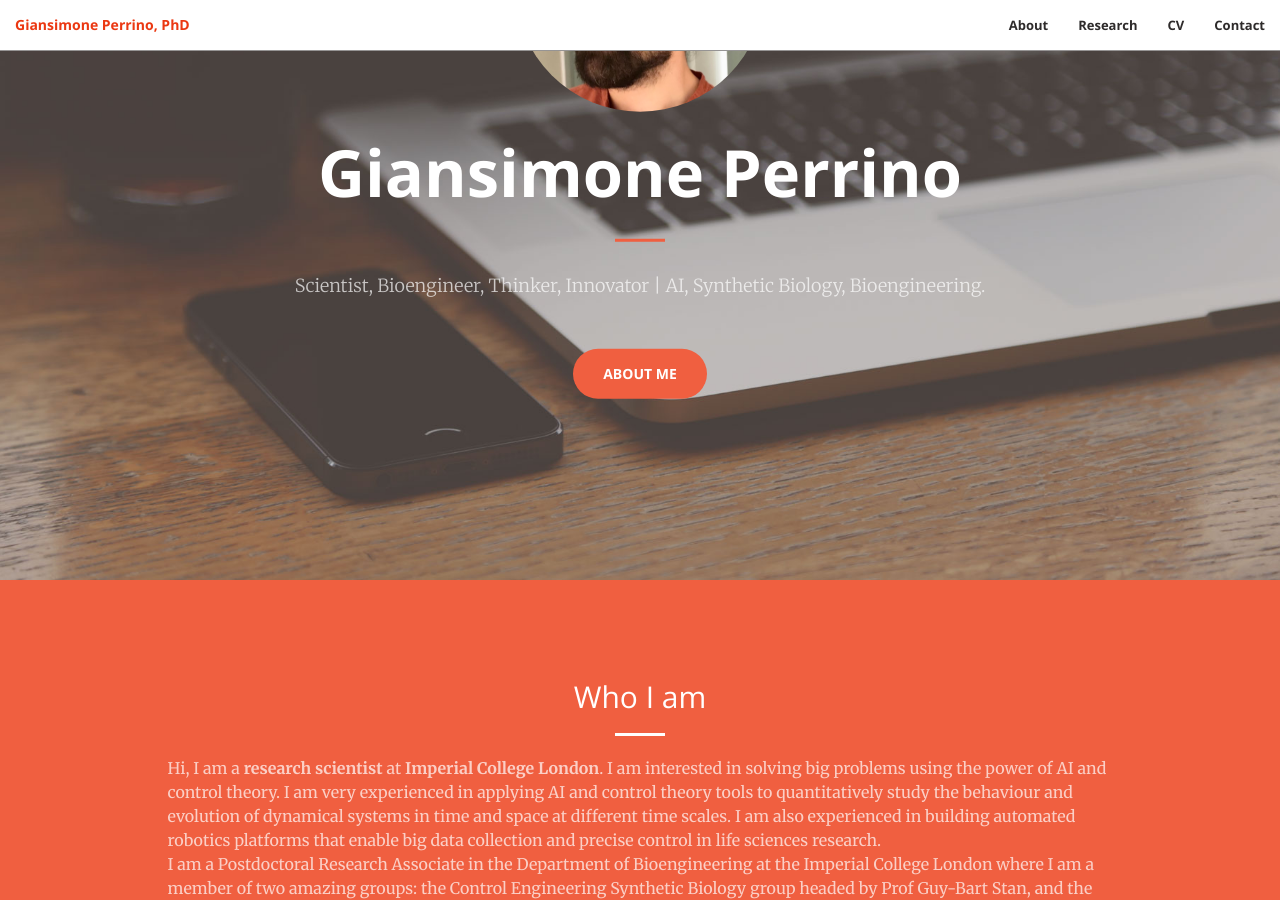
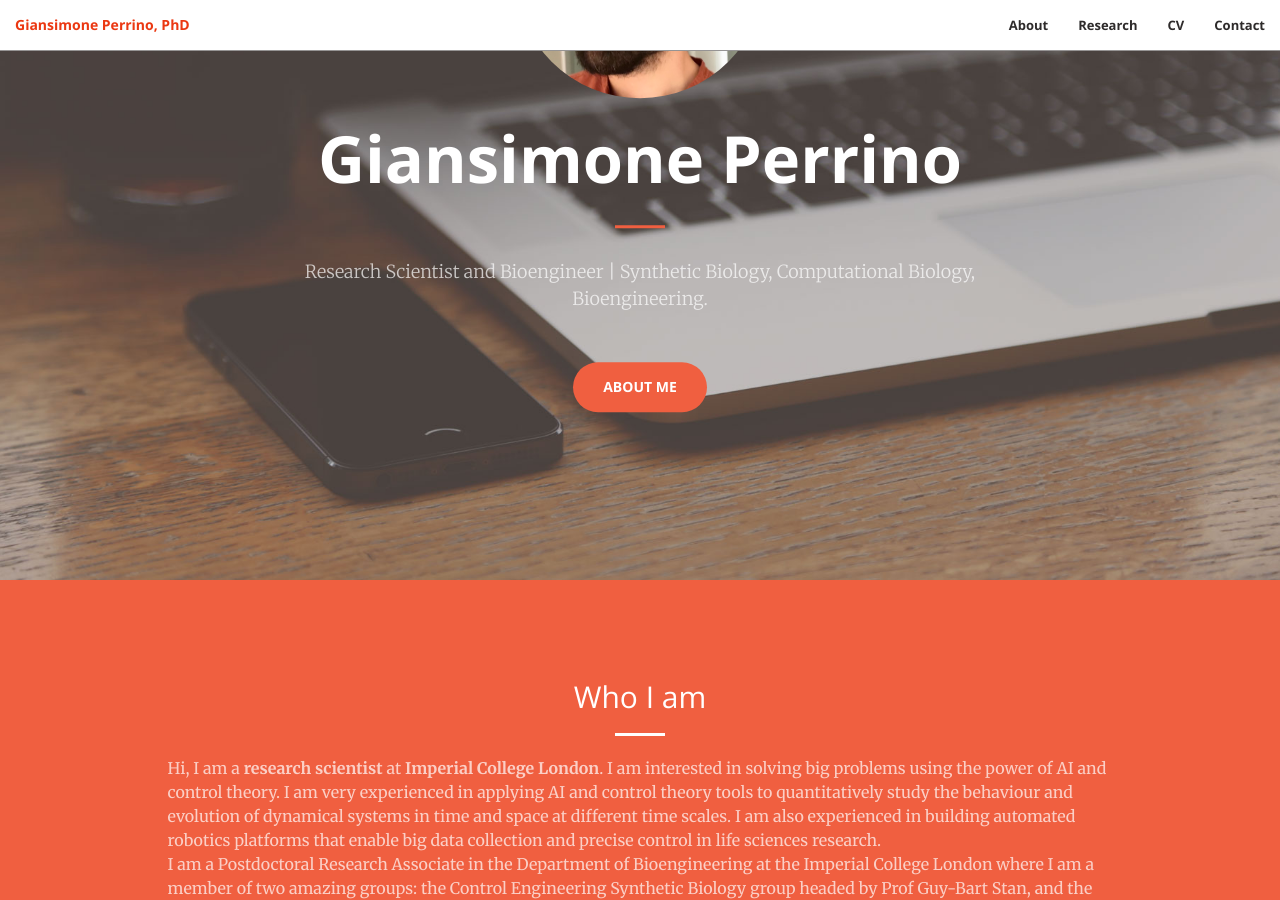
Before and after one commit to giansimone/giansimone.github.io, a Jekyll site: the page built from index.html, in a window 1280 px wide and 900 px high, scrolled down 320 px. Built offline with Jekyll 4.4.1, drawn with Linux system fonts in a browser that asks for light colours; some web fonts are replaced; some of the changed text lies outside the part shown.

```diff
--- a/_config.yml
+++ b/_config.yml
@@ -1,6 +1,6 @@
 # Site settings
 title: Giansimone Perrino
-email: g.perrino@imperial.ac.uk
+email: giansimone@gmail.com
 description: > #
 domain: giansimone.github.io
 baseurl: "" # the subpath of your site, e.g. /blog/
--- a/_includes/footer.html
+++ b/_includes/footer.html
@@ -1,3 +1,3 @@
 <footer>
-    <p class="text-center">&copy; 2023 Giansimone Perrino</p>
+    <p class="text-center">&copy; 2024 Giansimone Perrino</p>
 </footer>
--- a/_includes/header.html
+++ b/_includes/header.html
@@ -6,7 +6,7 @@
             </div>
             <h1>Giansimone Perrino</h1>
             <hr>
-            <p>Scientist, Bioengineer, Thinker, Innovator | AI, Synthetic Biology, Bioengineering.</p>
+            <p>Research Scientist and Bioengineer | Synthetic Biology, Computational Biology, Bioengineering.</p>
             <a href="#about" class="btn btn-primary btn-xl page-scroll">About Me</a>
         </div>
     </div>
```
